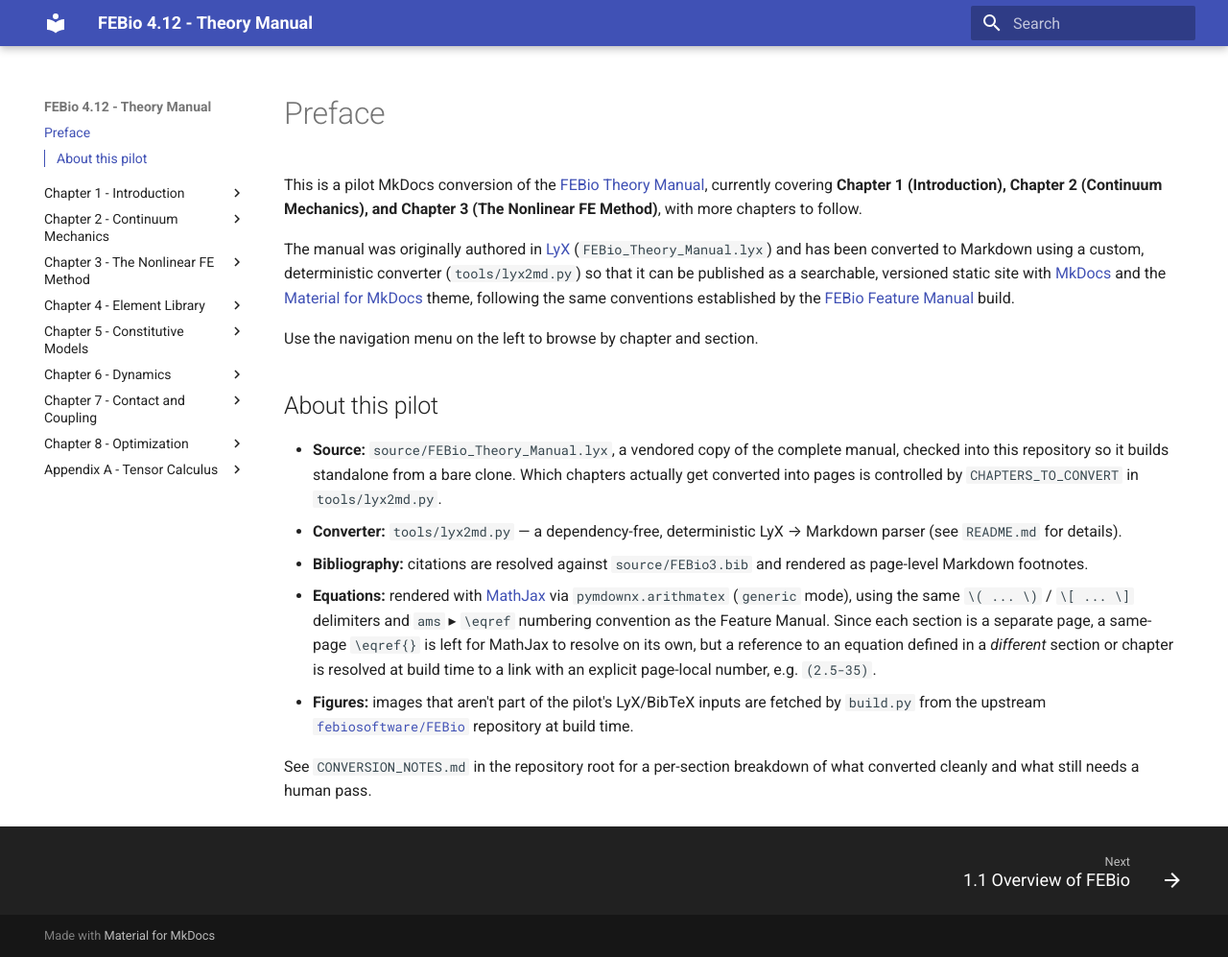
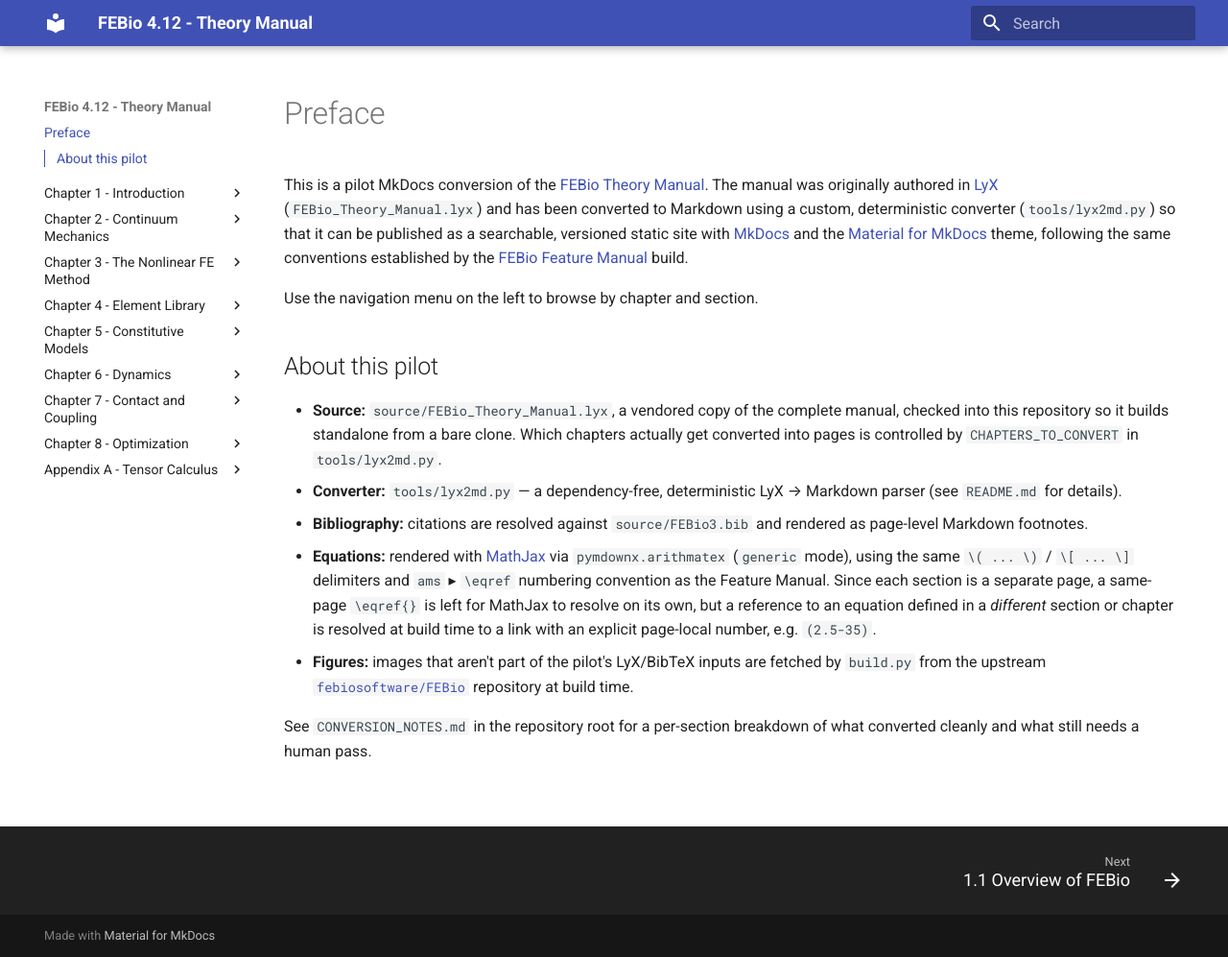
Before and after one commit to Wesley-Jakob-Gilbert/FEBio-theory-manual, an MkDocs documentation site: the page built from docs/index.md, in a window 1280 px wide and 997 px high. Shown: the whole window at 96% size. Built offline with MkDocs 1.6.1 and Material for MkDocs 9.7.7, drawn with Linux system fonts in a browser that asks for light colours.

Commit message:
Simplify preface intro and merge into the following paragraph
Drops the now-stale "currently covering Chapters 1-3" scoping line
now that the whole manual is converted, and folds the remaining
sentence into the paragraph about the LyX-to-Markdown conversion
process.

Co-Authored-By: Claude Sonnet 5 <noreply@anthropic.com>

```diff
--- a/docs/index.md
+++ b/docs/index.md
@@ -1,9 +1,7 @@
 # Preface
 
-This is a pilot MkDocs conversion of the [FEBio Theory Manual](https://help.febio.org/), currently covering **Chapter 1
-(Introduction), Chapter 2 (Continuum Mechanics), and Chapter 3 (The Nonlinear FE Method)**, with more chapters to follow.
-
-The manual was originally authored in [LyX](https://www.lyx.org/) (`FEBio_Theory_Manual.lyx`) and has been converted to Markdown using a
+This is a pilot MkDocs conversion of the [FEBio Theory Manual](https://help.febio.org/). The manual was originally authored in
+[LyX](https://www.lyx.org/) (`FEBio_Theory_Manual.lyx`) and has been converted to Markdown using a
 custom, deterministic converter (`tools/lyx2md.py`) so that it can be published as a searchable, versioned static site with
 [MkDocs](https://www.mkdocs.org/) and the [Material for MkDocs](https://squidfunk.github.io/mkdocs-material/) theme, following the
 same conventions established by the [FEBio Feature Manual](https://github.com/febiosoftware/febio-feature-manual) build.
```
